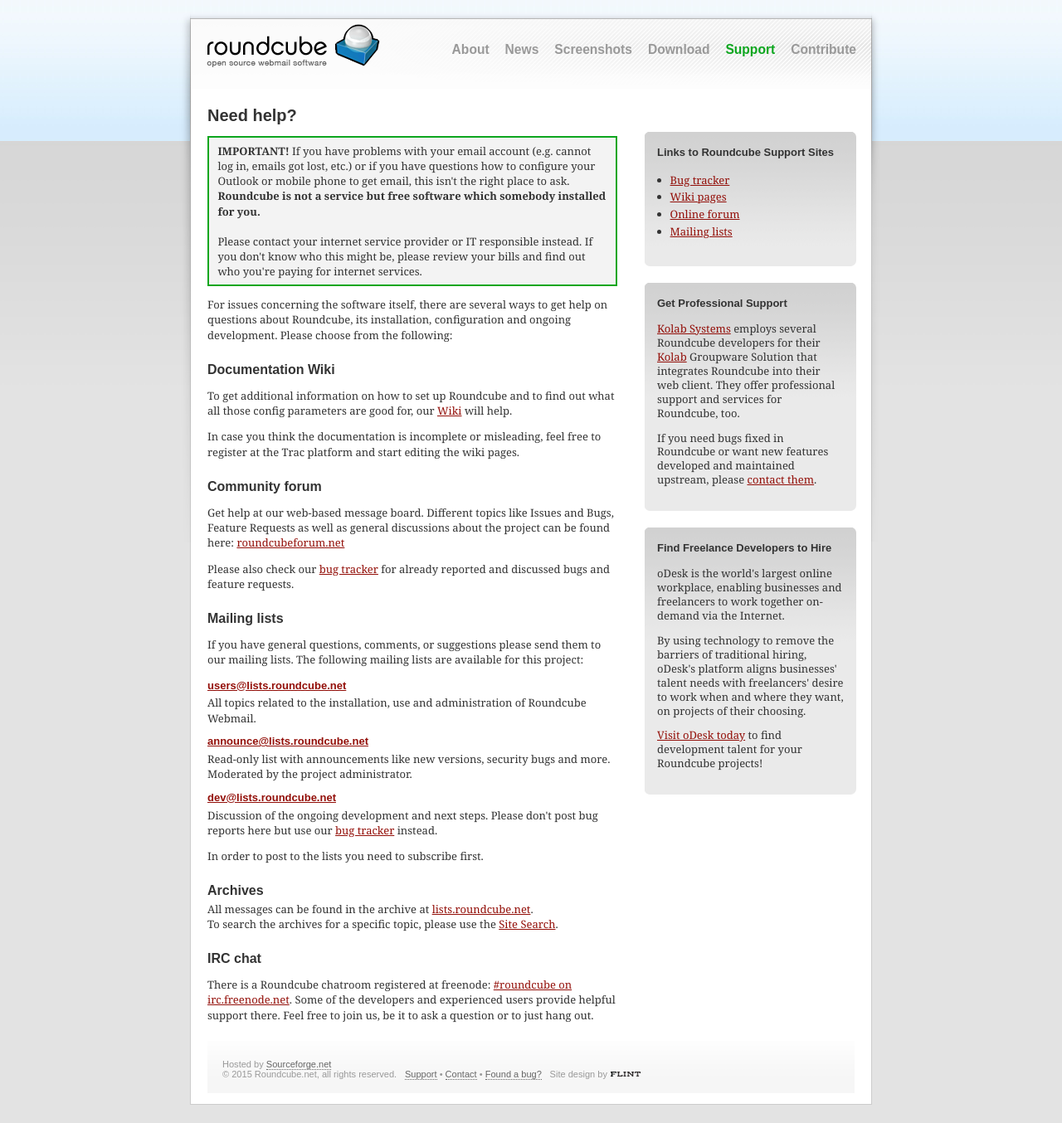
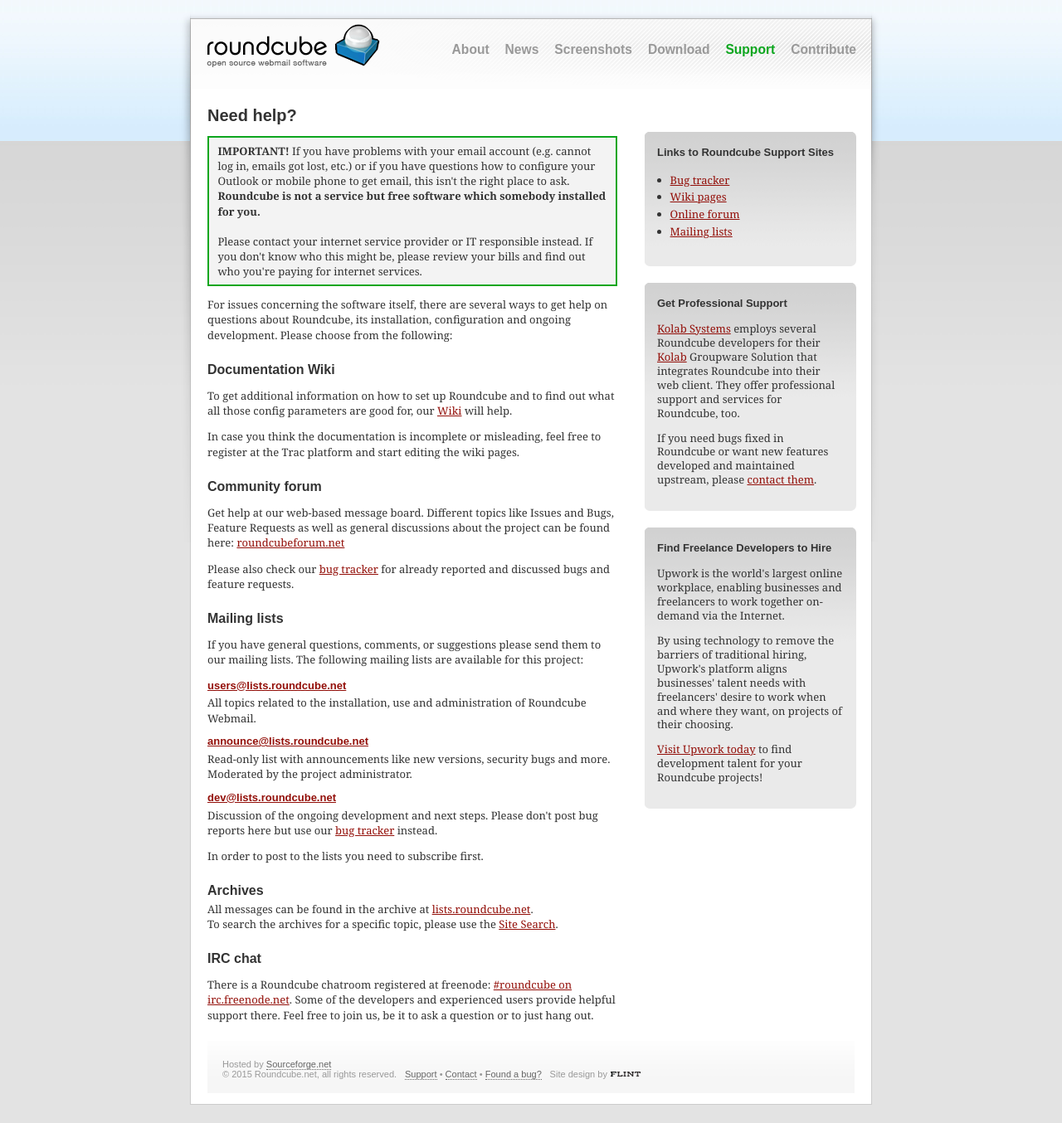
Before and after one commit to roundcube/roundcube.github.com, a Jekyll site: the page built from support/index.html, in a window 1280 px wide. Shown: the whole page at 83% size. Built offline with Jekyll 4.4.1, drawn with Linux system fonts in a browser that asks for light colours; comment, search, counter and statistics services are not loaded.

Commit message:
s/oDesk/Upwork/

```diff
--- a/support/index.html
+++ b/support/index.html
@@ -109,12 +109,12 @@
 		<div class="rightboxcontent">
 			<h2>Find Freelance Developers to Hire</h2>
 
-			<p>oDesk is the world's largest online workplace, enabling businesses and freelancers to work together on-demand via the Internet.</p>
+			<p>Upwork is the world's largest online workplace, enabling businesses and freelancers to work together on-demand via the Internet.</p>
 
-			<p>By using technology to remove the barriers of traditional hiring, oDesk's platform aligns businesses' talent needs with freelancers'
+			<p>By using technology to remove the barriers of traditional hiring, Upwork's platform aligns businesses' talent needs with freelancers'
 				desire to work when and where they want, on projects of their choosing.</p>
 
-			<p><a href="https://www.odesk.com/info/roundcube/?vt_cmp=roundcube&vt_src=bd">Visit oDesk today</a>
+			<p><a href="https://www.upwork.com">Visit Upwork today</a>
 				to find development talent for your Roundcube projects!</p>
 		</div>
 		<div class="rightboxbottom"></div>
```
